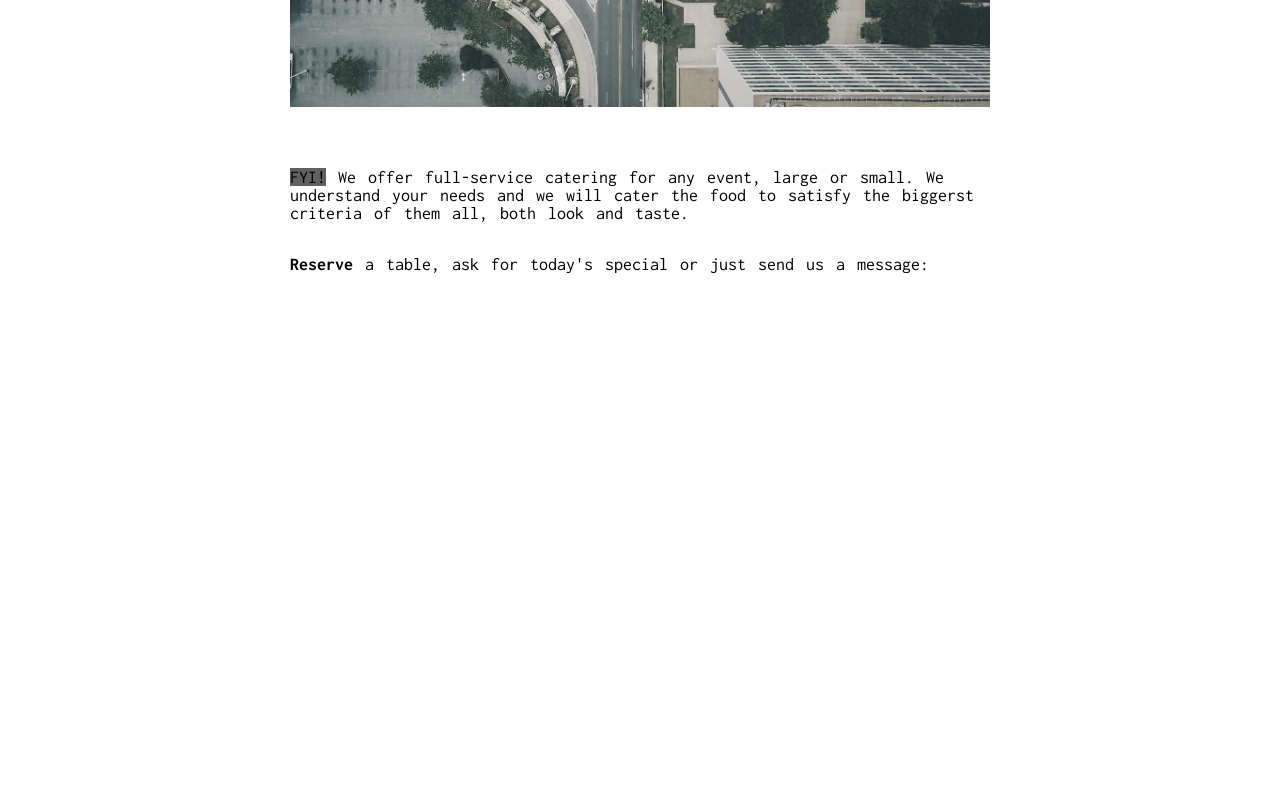
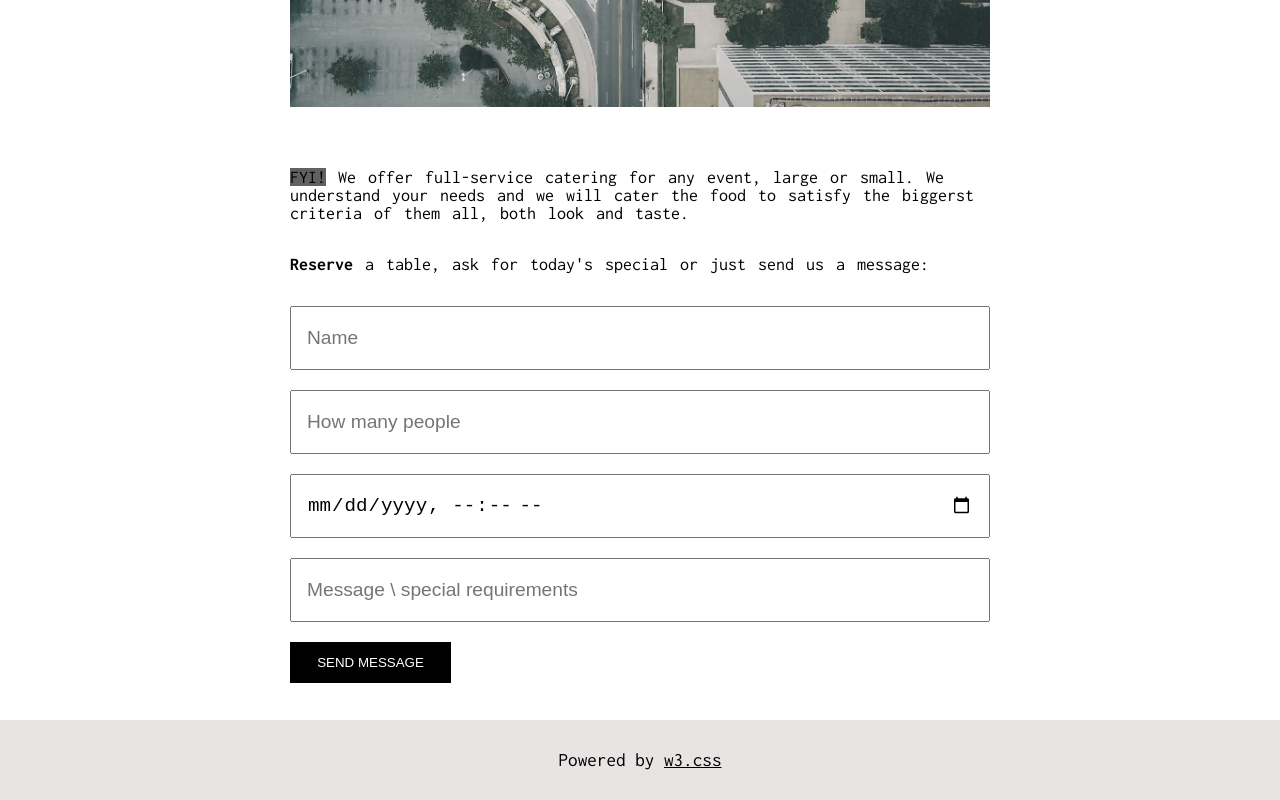
Before and after one commit to ElliotELD/W3_School, a plain HTML site: page Cafe/index.html in a window 1280 px wide. Shown: the part 3261-4061 px from the top of the page. Before the commit the page ends 3567 px from the top, so only its background shows below. Drawn offline with Linux system fonts and the light colour scheme.

Commit message:
completed site!! hell yeah

```diff
--- a/Cafe/index.html
+++ b/Cafe/index.html
@@ -129,7 +129,23 @@
           <span class="c-black">Reserve</span>
           a table, ask for today's special or just send us a message:
         </p>
+        <div class="form">
+          <form action="">
+            <input placeholder="Name" type="text" />
+            <input placeholder="How many people" type="number" />
+            <input type="datetime-local" />
+            <input placeholder="Message \ special requirements" type="text" />
+            <div class="btn">
+              <button value="Send Message">SEND MESSAGE</button>
+            </div>
+          </form>
+        </div>
       </div>
+    </div>
+    <div class="footer">
+      <footer>
+        <p>Powered by <a href="#"> w3.css </a></p>
+      </footer>
     </div>
   </body>
 </html>
--- a/Cafe/style.css
+++ b/Cafe/style.css
@@ -262,3 +262,55 @@ body {
     color: black;
     font-weight: 700;
 }
+
+.form {
+    width: 100%;
+    height: 50vh;
+}
+
+form {
+    display: flex;
+    align-items: center;
+    justify-content: center;
+    flex-direction: column;
+    gap: 20px;
+
+}
+
+form input {
+    width: 100%;
+    height: 8vh;
+    padding: 10px 15px;
+    font-size: 1.2rem;
+}
+
+.btn button {
+    /* display: flex; */
+    /* justify-content: flex-start; */
+    /* align-items: flex-start; */
+    margin-left: -350px;
+    width: 161px;
+    height: 41px;
+    background-color: #000000;
+    color: #fff;
+    padding: 12px;
+    border: none;
+}
+
+.footer {
+    margin-top: 1300px;
+    width: 100%;
+    height: 10vh;
+    background-color: #e0dbdbbc;
+    display: flex;
+    align-items: center;
+    justify-content: center;
+}
+
+footer {
+    font-size: 1.2rem;
+}
+
+footer p a {
+    color: black;
+}
```
